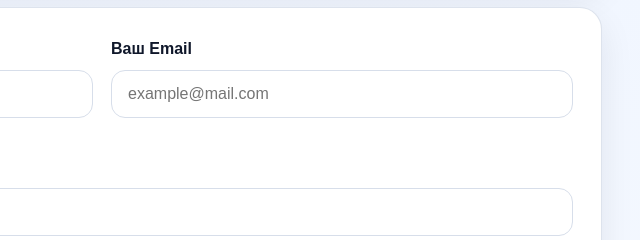
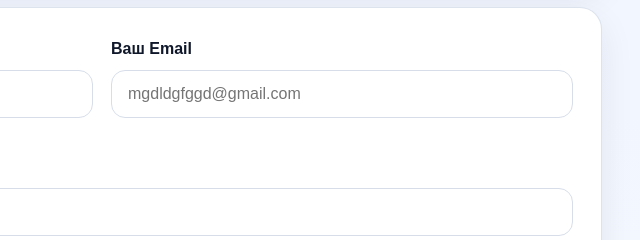
Before and after one commit to MayaEnjoyer/Lab7_web, a plain HTML site: page index.html in a window 1280 px wide. Shown: the part 370-610 px from the top of the page, 538-1178 px from the left. Drawn offline with Linux system fonts and the light colour scheme.

Commit message:
add file

```diff
--- a/index.html
+++ b/index.html
@@ -45,7 +45,7 @@
                                 type="email"
                                 id="useremail"
                                 name="useremail"
-                                placeholder="example@mail.com"
+                                placeholder="mgdldgfggd@gmail.com"
                                 autocomplete="email"
                                 required
                         >
```
